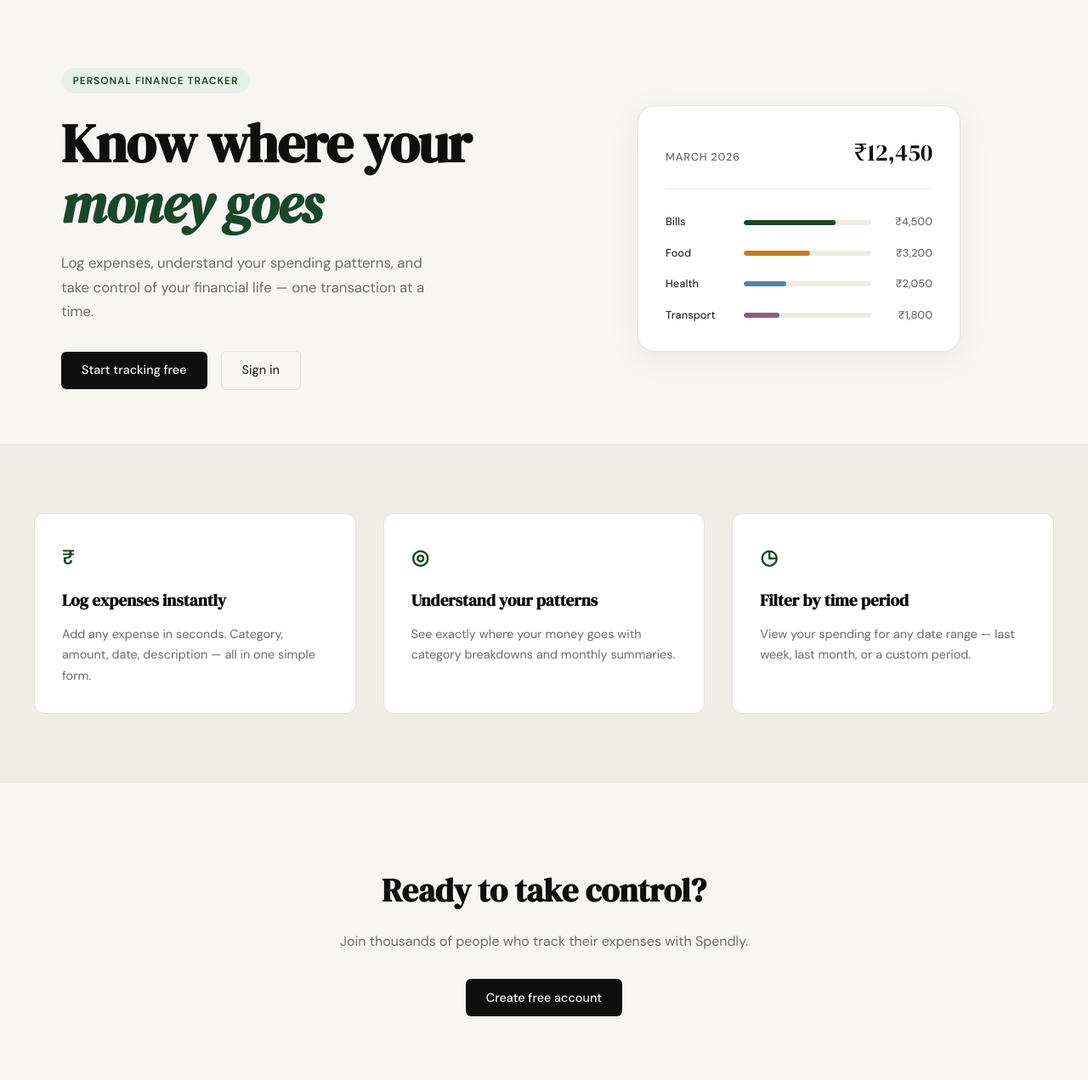
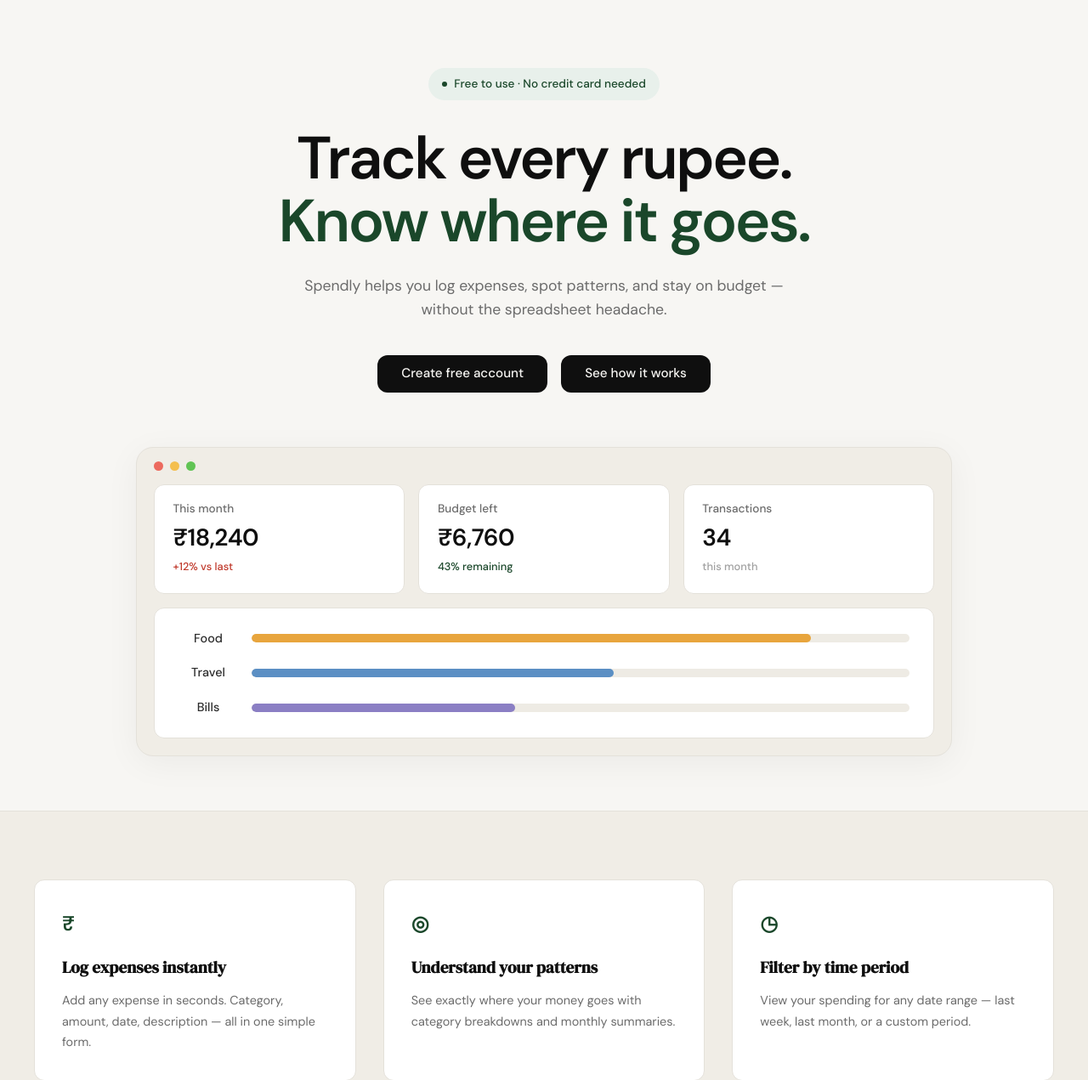
Before and after one commit to khadar786/claudepractice, a Flask app: page / in a window 1280 px wide. Shown: the part 61-1332 px from the top of the page at 85% size. Run offline with Flask 3, Linux system fonts and the light colour scheme.

Commit message:
landing: redesign hero section to match mockup and landing: add youtube modal on see how it works click

```diff
--- /dev/null
+++ b/static/css/landing.css
@@ -0,0 +1,265 @@
+/* ------------------------------------------------------------------ */
+/* Hero (redesigned)                                                   */
+/* ------------------------------------------------------------------ */
+
+.landing-hero {
+    padding: 5rem 2rem 4rem;
+    max-width: var(--max-width);
+    margin: 0 auto;
+    text-align: center;
+}
+
+.landing-hero-badge {
+    display: inline-flex;
+    align-items: center;
+    gap: 0.5rem;
+    background: var(--accent-light);
+    color: var(--accent);
+    font-size: 0.85rem;
+    font-weight: 500;
+    padding: 0.5rem 1rem;
+    border-radius: 999px;
+    margin-bottom: 2rem;
+}
+
+.landing-hero-badge-dot {
+    width: 6px;
+    height: 6px;
+    border-radius: 50%;
+    background: var(--accent);
+    display: inline-block;
+}
+
+.landing-hero-title {
+    font-family: var(--font-body);
+    font-size: clamp(2.5rem, 5.5vw, 4.5rem);
+    font-weight: 600;
+    line-height: 1.05;
+    letter-spacing: -0.035em;
+    color: var(--ink);
+    margin-bottom: 1.5rem;
+}
+
+.landing-hero-title-accent {
+    color: var(--accent);
+    display: block;
+}
+
+.landing-hero-subtitle {
+    font-size: 1.1rem;
+    color: var(--ink-muted);
+    line-height: 1.6;
+    max-width: 620px;
+    margin: 0 auto 2.5rem;
+}
+
+.landing-hero-actions {
+    display: flex;
+    gap: 1rem;
+    justify-content: center;
+    margin-bottom: 4rem;
+    flex-wrap: wrap;
+}
+
+.landing-hero-btn {
+    display: inline-block;
+    background: var(--ink);
+    color: var(--paper);
+    padding: 0.9rem 1.75rem;
+    border-radius: var(--radius-md);
+    font-family: var(--font-body);
+    font-size: 0.95rem;
+    font-weight: 500;
+    cursor: pointer;
+    border: none;
+    transition: background 0.2s;
+    text-decoration: none;
+    line-height: 1;
+}
+
+.landing-hero-btn:hover { background: var(--accent); }
+
+/* Browser mock */
+
+.browser-mock {
+    background: var(--paper-warm);
+    border: 1px solid var(--border);
+    border-radius: var(--radius-lg);
+    max-width: 960px;
+    margin: 0 auto;
+    box-shadow: 0 8px 40px rgba(0,0,0,0.05);
+    overflow: hidden;
+}
+
+.browser-mock-chrome {
+    display: flex;
+    align-items: center;
+    gap: 0.5rem;
+    padding: 1rem 1.25rem 0.75rem;
+}
+
+.browser-mock-dot {
+    width: 11px;
+    height: 11px;
+    border-radius: 50%;
+    display: inline-block;
+}
+
+.browser-mock-dot-red { background: #ec6a5e; }
+.browser-mock-dot-yellow { background: #f4bf4f; }
+.browser-mock-dot-green { background: #61c454; }
+
+.browser-mock-body {
+    padding: 0.25rem 1.25rem 1.25rem;
+    display: flex;
+    flex-direction: column;
+    gap: 1rem;
+}
+
+.kpi-grid {
+    display: grid;
+    grid-template-columns: repeat(3, 1fr);
+    gap: 1rem;
+}
+
+.kpi-card {
+    background: var(--paper-card);
+    border: 1px solid var(--border);
+    border-radius: var(--radius-md);
+    padding: 1.1rem 1.35rem 1.25rem;
+    display: flex;
+    flex-direction: column;
+    gap: 0.35rem;
+    text-align: left;
+}
+
+.kpi-label {
+    font-size: 0.85rem;
+    color: var(--ink-muted);
+    font-weight: 500;
+}
+
+.kpi-value {
+    font-family: var(--font-body);
+    font-size: 1.75rem;
+    font-weight: 600;
+    color: var(--ink);
+    letter-spacing: -0.02em;
+    line-height: 1.2;
+}
+
+.kpi-delta {
+    font-size: 0.8rem;
+    font-weight: 500;
+    margin-top: 0.15rem;
+}
+
+.kpi-delta-up    { color: var(--danger); }
+.kpi-delta-good  { color: var(--accent); }
+.kpi-delta-muted { color: var(--ink-faint); }
+
+.bars-card {
+    background: var(--paper-card);
+    border: 1px solid var(--border);
+    border-radius: var(--radius-md);
+    padding: 1.5rem 1.75rem;
+    display: flex;
+    flex-direction: column;
+    gap: 1.1rem;
+}
+
+.bar-row {
+    display: grid;
+    grid-template-columns: 70px 1fr;
+    align-items: center;
+    gap: 1rem;
+}
+
+.bar-label {
+    font-size: 0.9rem;
+    font-weight: 500;
+    color: var(--ink-soft);
+}
+
+.bar-track {
+    height: 10px;
+    background: var(--border-soft);
+    border-radius: 999px;
+    overflow: hidden;
+}
+
+.bar {
+    height: 100%;
+    border-radius: 999px;
+}
+
+.bar-food   { background: #e8a53d; }
+.bar-travel { background: #5b8fc4; }
+.bar-bills  { background: #8b7fc4; }
+
+@media (max-width: 700px) {
+    .landing-hero { padding: 3rem 1rem 2.5rem; }
+    .landing-hero-actions { flex-direction: column; align-items: stretch; }
+    .kpi-grid { grid-template-columns: 1fr; }
+    .bar-row { grid-template-columns: 60px 1fr; }
+}
+
+/* ------------------------------------------------------------------ */
+/* "How it works" modal                                                */
+/* ------------------------------------------------------------------ */
+
+.modal-overlay {
+    position: fixed;
+    inset: 0;
+    background: rgba(15, 15, 15, 0.72);
+    display: none;
+    align-items: center;
+    justify-content: center;
+    z-index: 1000;
+    padding: 2rem;
+}
+
+.modal-overlay.is-open { display: flex; }
+
+.modal-dialog {
+    position: relative;
+    background: var(--ink);
+    border-radius: var(--radius-lg);
+    width: 100%;
+    max-width: 900px;
+    overflow: hidden;
+    box-shadow: 0 20px 60px rgba(0,0,0,0.4);
+}
+
+.modal-close {
+    position: absolute;
+    top: 0.75rem;
+    right: 0.75rem;
+    width: 36px;
+    height: 36px;
+    border-radius: 50%;
+    background: rgba(255,255,255,0.15);
+    color: var(--paper);
+    border: none;
+    font-size: 1.4rem;
+    line-height: 1;
+    cursor: pointer;
+    z-index: 2;
+    transition: background 0.15s;
+}
+
+.modal-close:hover { background: rgba(255,255,255,0.28); }
+
+.modal-video {
+    position: relative;
+    width: 100%;
+    aspect-ratio: 16 / 9;
+}
+
+.modal-video iframe {
+    position: absolute;
+    inset: 0;
+    width: 100%;
+    height: 100%;
+    border: 0;
+}
--- a/templates/landing.html
+++ b/templates/landing.html
@@ -2,59 +2,66 @@
 
 {% block title %}Spendly — Track Every Rupee{% endblock %}
 
+{% block head %}
+<link rel="stylesheet" href="{{ url_for('static', filename='css/landing.css') }}">
+{% endblock %}
+
 {% block content %}
 
-<section class="hero">
-    <div class="hero-inner">
-        <div class="hero-badge">Personal Finance Tracker</div>
-        <h1 class="hero-title">
-            Know where your<br>
-            <em>money goes</em>
-        </h1>
-        <p class="hero-subtitle">
-            Log expenses, understand your spending patterns,
-            and take control of your financial life —
-            one transaction at a time.
-        </p>
-        <div class="hero-actions">
-            <a href="{{ url_for('register') }}" class="btn-primary">Start tracking free</a>
-            <a href="{{ url_for('login') }}" class="btn-ghost">Sign in</a>
+<section class="landing-hero">
+    <div class="landing-hero-badge">
+        <span class="landing-hero-badge-dot"></span>
+        Free to use · No credit card needed
+    </div>
+    <h1 class="landing-hero-title">
+        Track every rupee.
+        <span class="landing-hero-title-accent">Know where it goes.</span>
+    </h1>
+    <p class="landing-hero-subtitle">
+        Spendly helps you log expenses, spot patterns, and stay
+        on budget — without the spreadsheet headache.
+    </p>
+    <div class="landing-hero-actions">
+        <a href="{{ url_for('register') }}" class="landing-hero-btn">Create free account</a>
+        <button type="button" class="landing-hero-btn" id="how-it-works-btn">See how it works</button>
+    </div>
+
+    <div class="browser-mock">
+        <div class="browser-mock-chrome">
+            <span class="browser-mock-dot browser-mock-dot-red"></span>
+            <span class="browser-mock-dot browser-mock-dot-yellow"></span>
+            <span class="browser-mock-dot browser-mock-dot-green"></span>
         </div>
-    </div>
-    <div class="hero-visual">
-        <div class="mock-card">
-            <div class="mock-card-header">
-                <span class="mock-label">March 2026</span>
-                <span class="mock-total">₹12,450</span>
+        <div class="browser-mock-body">
+            <div class="kpi-grid">
+                <div class="kpi-card">
+                    <span class="kpi-label">This month</span>
+                    <span class="kpi-value">₹18,240</span>
+                    <span class="kpi-delta kpi-delta-up">+12% vs last</span>
+                </div>
+                <div class="kpi-card">
+                    <span class="kpi-label">Budget left</span>
+                    <span class="kpi-value">₹6,760</span>
+                    <span class="kpi-delta kpi-delta-good">43% remaining</span>
+                </div>
+                <div class="kpi-card">
+                    <span class="kpi-label">Transactions</span>
+                    <span class="kpi-value">34</span>
+                    <span class="kpi-delta kpi-delta-muted">this month</span>
+                </div>
             </div>
-            <div class="mock-bars">
-                <div class="mock-bar-row">
-                    <span class="mock-cat">Bills</span>
-                    <div class="mock-bar-track">
-                        <div class="mock-bar" style="width: 72%"></div>
-                    </div>
-                    <span class="mock-amt">₹4,500</span>
+            <div class="bars-card">
+                <div class="bar-row">
+                    <span class="bar-label">Food</span>
+                    <div class="bar-track"><div class="bar bar-food" style="width: 85%"></div></div>
                 </div>
-                <div class="mock-bar-row">
-                    <span class="mock-cat">Food</span>
-                    <div class="mock-bar-track">
-                        <div class="mock-bar mock-bar-2" style="width: 52%"></div>
-                    </div>
-                    <span class="mock-amt">₹3,200</span>
+                <div class="bar-row">
+                    <span class="bar-label">Travel</span>
+                    <div class="bar-track"><div class="bar bar-travel" style="width: 55%"></div></div>
                 </div>
-                <div class="mock-bar-row">
-                    <span class="mock-cat">Health</span>
-                    <div class="mock-bar-track">
-                        <div class="mock-bar mock-bar-3" style="width: 33%"></div>
-                    </div>
-                    <span class="mock-amt">₹2,050</span>
-                </div>
-                <div class="mock-bar-row">
-                    <span class="mock-cat">Transport</span>
-                    <div class="mock-bar-track">
-                        <div class="mock-bar mock-bar-4" style="width: 28%"></div>
-                    </div>
-                    <span class="mock-amt">₹1,800</span>
+                <div class="bar-row">
+                    <span class="bar-label">Bills</span>
+                    <div class="bar-track"><div class="bar bar-bills" style="width: 40%"></div></div>
                 </div>
             </div>
         </div>
@@ -89,4 +96,55 @@
     </div>
 </section>
 
+<div class="modal-overlay" id="how-modal" aria-hidden="true">
+    <div class="modal-dialog" role="dialog" aria-modal="true" aria-label="How Spendly works">
+        <button type="button" class="modal-close" id="how-modal-close" aria-label="Close">&times;</button>
+        <div class="modal-video">
+            <iframe id="how-modal-iframe"
+                    src=""
+                    title="How Spendly works"
+                    allow="accelerometer; autoplay; clipboard-write; encrypted-media; gyroscope; picture-in-picture"
+                    allowfullscreen></iframe>
+        </div>
+    </div>
+</div>
+
 {% endblock %}
+
+{% block scripts %}
+<script>
+(function () {
+    var YT_EMBED = "https://www.youtube.com/embed/dQw4w9WgXcQ";
+
+    var trigger = document.getElementById('how-it-works-btn');
+    var modal   = document.getElementById('how-modal');
+    var closeBtn = document.getElementById('how-modal-close');
+    var iframe  = document.getElementById('how-modal-iframe');
+
+    if (!trigger || !modal || !closeBtn || !iframe) return;
+
+    function openModal() {
+        iframe.src = YT_EMBED + "?autoplay=1&rel=0";
+        modal.classList.add('is-open');
+        modal.setAttribute('aria-hidden', 'false');
+        document.body.style.overflow = 'hidden';
+    }
+
+    function closeModal() {
+        iframe.src = '';
+        modal.classList.remove('is-open');
+        modal.setAttribute('aria-hidden', 'true');
+        document.body.style.overflow = '';
+    }
+
+    trigger.addEventListener('click', openModal);
+    closeBtn.addEventListener('click', closeModal);
+    modal.addEventListener('click', function (e) {
+        if (e.target === modal) closeModal();
+    });
+    document.addEventListener('keydown', function (e) {
+        if (e.key === 'Escape' && modal.classList.contains('is-open')) closeModal();
+    });
+})();
+</script>
+{% endblock %}
```
